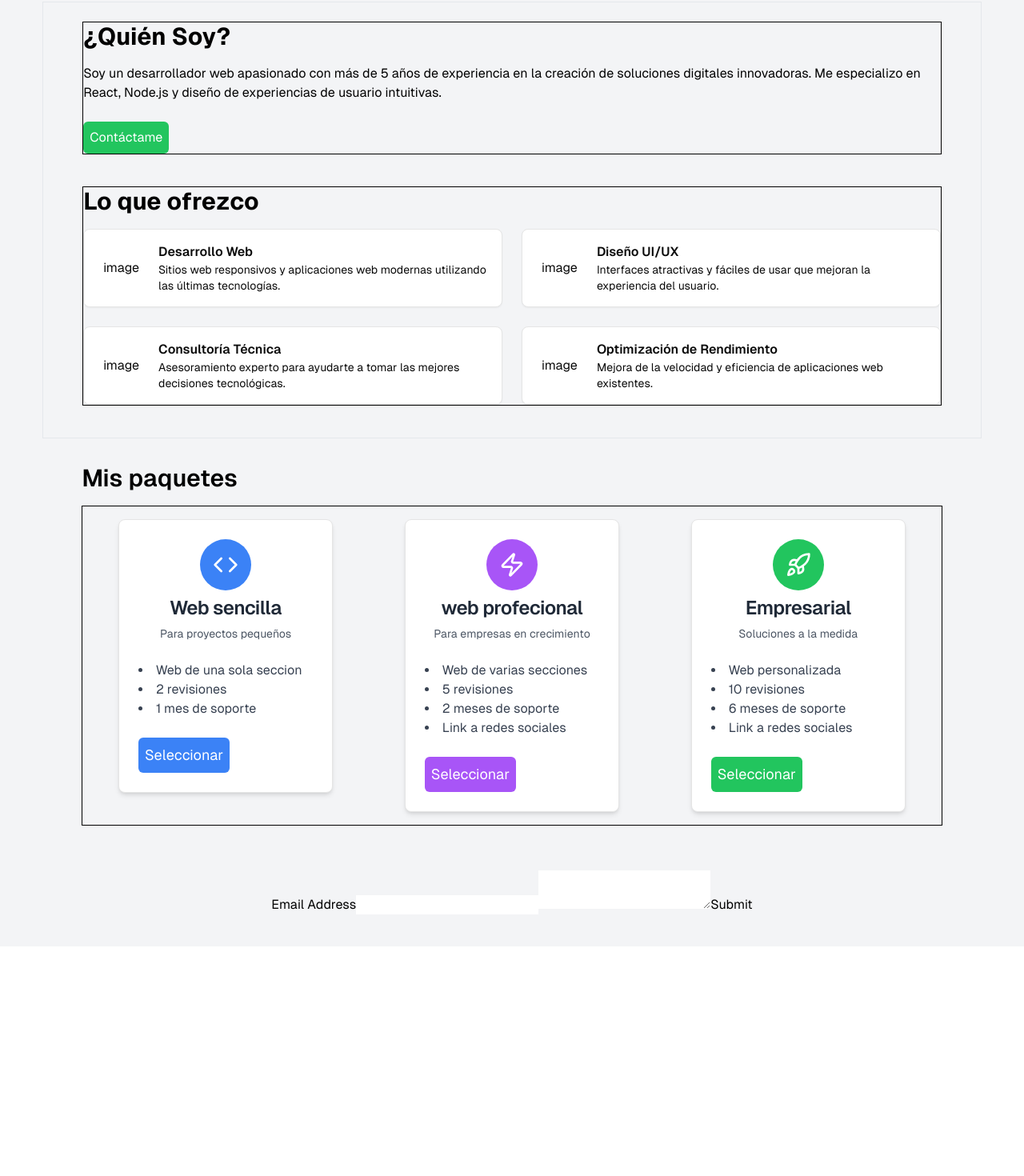
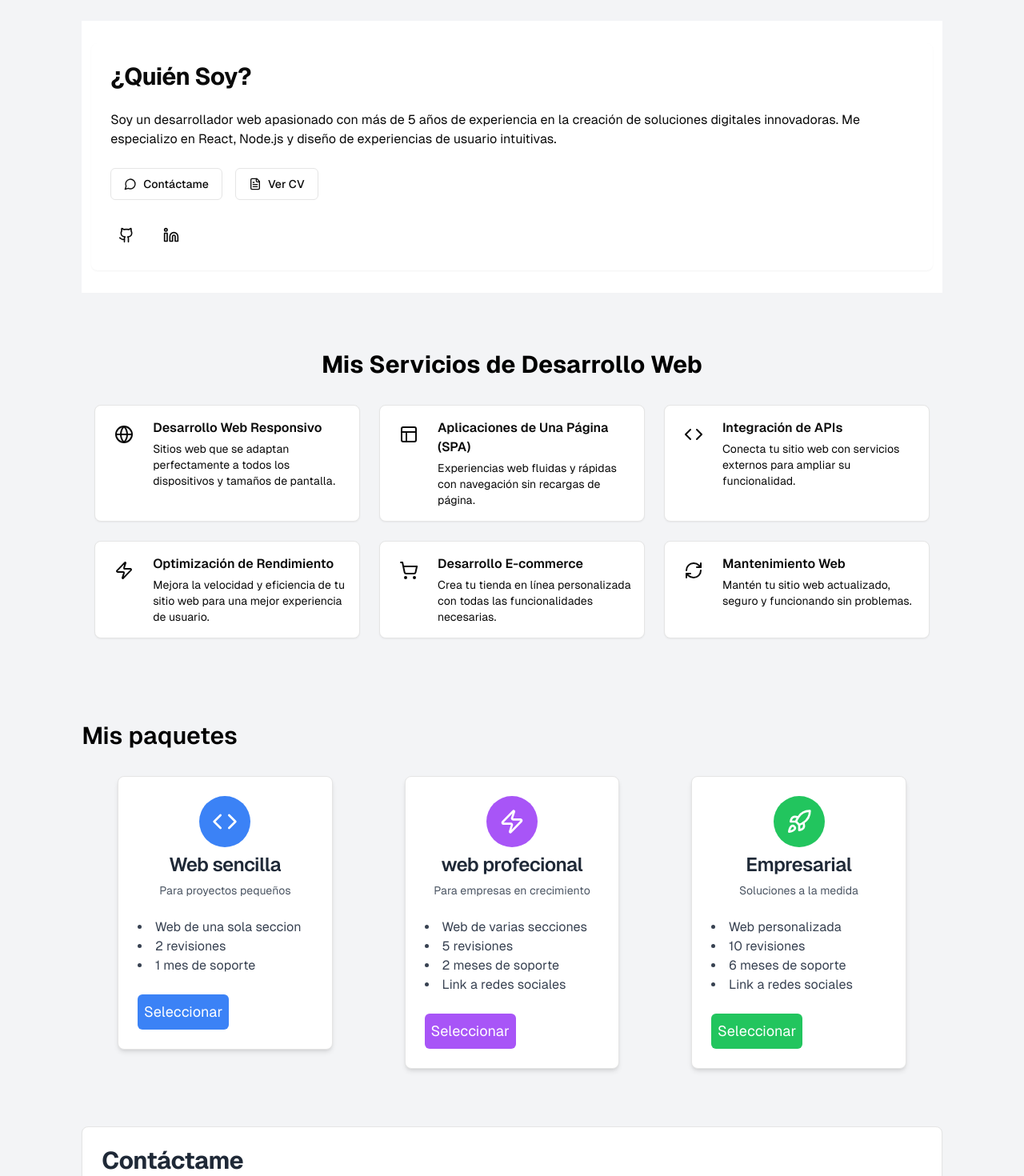
Before and after one commit to David2474/Frelance, a Next.js app: page / in a window 1280 px wide. Shown: the part 66-1536 px from the top of the page at 80% size. Before the commit the page ends 1249 px from the top, so only its background shows below. Built offline with nearby package versions, Linux system fonts and the light colour scheme.

Commit message:
add contactForm section

```diff
--- a/package.json
+++ b/package.json
@@ -12,6 +12,7 @@
     "@formspree/react": "^2.5.1",
     "@radix-ui/react-accordion": "^1.2.0",
     "@radix-ui/react-label": "^2.1.0",
+    "@radix-ui/react-slot": "^1.1.0",
     "class-variance-authority": "^0.7.0",
     "clsx": "^2.1.1",
     "lucide-react": "^0.446.0",
--- a/src/app/page.tsx
+++ b/src/app/page.tsx
@@ -10,9 +10,9 @@ export default function Home() {
     <div className="min-h-screen bg-gray-100 flex items-center flex-col font-[family-name:var(--font-geist-sans)]">
       <Nav />
 
-      <section className="border w-11/12 my-4">
+      <section className="w-11/12 my-4">
         <AboutMe />
-        <div className="my-10 border border-black w-11/12 mx-auto">
+        <div className="my-10 w-11/12 mx-auto">
           <CardContentPakage />
         </div>
       </section>
@@ -20,7 +20,7 @@ export default function Home() {
       <div className="w-11/12 py-4">
         <div className="w-11/12 mx-auto flex flex-col">
           <p className="text-3xl font-semibold mb-4">Mis paquetes</p>
-          <div className="flex flex-col border items-center lg:items-start lg:justify-around border-black flex-nowrap lg:flex-row">
+          <div className="flex flex-col items-center lg:items-start lg:justify-around flex-nowrap lg:flex-row">
             <CardPakage />
           </div>
         </div>
--- a/src/components/aboutme/AboutMe.tsx
+++ b/src/components/aboutme/AboutMe.tsx
@@ -1,29 +1,67 @@
-"use client"
+"use client";
+import { FileText, Github, Linkedin, MessageCircle } from "lucide-react";
 import React from "react";
+import { Card, CardContent, CardHeader, CardTitle } from "../ui/card";
+import { Button } from "@/components/ui/button";
 
 export default function AboutMe() {
   return (
     <>
-      <div className="w-11/12 mx-auto  my-6">
-        <div className="my-5 border-black border">
-          <h2 className="text-3xl font-bold mb-4">¿Quién Soy?</h2>
-          <p className="text-muted-foreground mb-6">
-            Soy un desarrollador web apasionado con más de 5 años de experiencia
-            en la creación de soluciones digitales innovadoras. Me especializo
-            en React, Node.js y diseño de experiencias de usuario intuitivas.
-          </p>
-          <button
-            className="bg-green-500 hover:bg-green-600 text-white p-2 rounded-md"
-            onClick={() => {
-              window.open(
-                `https://wa.me/7227111426?text=Me gustaria cotizar mi pagina web`,
-                "_blank"
-              );
-            }}
-          >
-            Contáctame
-          </button>
-        </div>
+      <div className="w-11/12 mx-auto bg-white px-3 py-1 my-6">
+        <Card className="border-none mx-auto my-6">
+          <CardHeader>
+            <CardTitle className="text-3xl font-bold">¿Quién Soy?</CardTitle>
+          </CardHeader>
+          <CardContent className="space-y-6">
+            <p className="text-muted-foreground">
+              Soy un desarrollador web apasionado con más de 5 años de
+              experiencia en la creación de soluciones digitales innovadoras. Me
+              especializo en React, Node.js y diseño de experiencias de usuario
+              intuitivas.
+            </p>
+
+            <div className="flex flex-wrap gap-4">
+              <Button variant="outline">
+                <MessageCircle className="mr-2 h-4 w-4" />
+                Contáctame
+              </Button>
+
+              <Button variant="outline" asChild>
+                <a
+                  href="/ruta-a-tu-cv.pdf"
+                  target="_blank"
+                  rel="noopener noreferrer"
+                >
+                  <FileText className="mr-2 h-4 w-4" />
+                  Ver CV
+                </a>
+              </Button>
+            </div>
+
+            <div className="flex gap-4">
+              <Button variant="ghost" size="icon" asChild>
+                <a
+                  href="https://github.com/tu-usuario"
+                  target="_blank"
+                  rel="noopener noreferrer"
+                  aria-label="GitHub"
+                >
+                  <Github className="h-5 w-5" />
+                </a>
+              </Button>
+              <Button variant="ghost" size="icon" asChild>
+                <a
+                  href="https://linkedin.com/in/tu-perfil"
+                  target="_blank"
+                  rel="noopener noreferrer"
+                  aria-label="LinkedIn"
+                >
+                  <Linkedin className="h-5 w-5" />
+                </a>
+              </Button>
+            </div>
+          </CardContent>
+        </Card>
       </div>
     </>
   );
--- a/src/components/contacto/Form.tsx
+++ b/src/components/contacto/Form.tsx
@@ -1,95 +1,54 @@
 "use client";
-// import React from "react";
-// import { useForm, ValidationError } from "@formspree/react";
-// import { Card, CardContent, CardFooter, CardHeader, CardTitle } from "../ui/card";
-// import { Textarea } from "../ui/textarea";
-// import { Label } from "@radix-ui/react-label";
-// import { Input } from "../ui/input";
-
-// function ContactForm() {
-//   const [state, handleSubmit] = useForm("https://formspree.io/f/xblrngky");
-//   if (state.succeeded) {
-//     return <p>Thanks for joining!</p>;
-//   }
-//   return (
-//     <Card className="w-9/12 ">
-//       <form onSubmit={handleSubmit}>
-//         <CardHeader>
-//           <CardTitle>
-//             <p className="text-3xl font-bold text-center text-gray-800">Contáctame</p>
-//           </CardTitle>
-//         </CardHeader>
-//         <CardContent>
-//           <Label htmlFor="name" className="">Nombre</Label>
-//           <Input id="name" placeholder="Tu Nombre" className="my-3" type="text" name="name" />
-//           <ValidationError prefix="Name" field="name" errors={state.errors} />
-
-//           <Label htmlFor="email">Correo</Label>
-//           <Input id="email" placeholder="Tu Correo" className="my-3" type="email" name="email" />
-//           <ValidationError prefix="Email" field="email" errors={state.errors} />
-
-//           <Textarea id="message" placeholder="Mensaje" className="border mt-5" name="message" />
-//           <ValidationError
-//             prefix="Message"
-//             field="message"
-//             errors={state.errors}
-//           />
-//         </CardContent>
-//         <CardFooter className="flex justify-center">
-//           <button type="submit" className="bg-blue-500 hover:bg-blue-600 rounded-md p-2  w-28 text-lg text-white" disabled={state.submitting}>
-//             Enviar
-//           </button>
-//         </CardFooter>
-//       </form>
-//     </Card>
-//   );
-// }
-
-// function App() {
-//   return (
-//     <ContactForm />
-//   );
-// }
-
-// export default App;
-
-
-import React from 'react';
-import { useForm, ValidationError } from '@formspree/react';
+import React from "react";
+import { useForm, ValidationError } from "@formspree/react";
+import { Card, CardContent, CardFooter, CardHeader, CardTitle } from "../ui/card";
+import { Textarea } from "../ui/textarea";
+import { Label } from "@radix-ui/react-label";
+import { Input } from "../ui/input";
 
 function ContactForm() {
-  const [state, handleSubmit] = useForm("https://formspree.io/f/xblrngky");
+  const [state, handleSubmit] = useForm("xblrngky");
   if (state.succeeded) {
-      return <p>Thanks for joining!</p>;
+    return (
+      <Card className="w-11/12 h-72 flex justify-center">
+        <CardContent className="flex flex-col items-center justify-center">
+          <p className="text-2xl font-bold  text-gray-800">Gracias por contactarte!</p>
+        </CardContent>
+      </Card>
+    );
   }
   return (
+    <Card className="w-11/12">
       <form onSubmit={handleSubmit}>
-      <label htmlFor="email">
-        Email Address
-      </label>
-      <input
-        id="email"
-        type="email"
-        name="email"
-      />
-      <ValidationError
-        prefix="Email"
-        field="email"
-        errors={state.errors}
-      />
-      <textarea
-        id="message"
-        name="message"
-      />
+        <CardHeader>
+          <CardTitle>
+            <p className="text-3xl font-bold  text-gray-800">Contáctame</p>
+            <p className="text-gray-800 font-normal text-base">Enviame  un mensaje y te respondere lo antes posible.</p>
+          </CardTitle>
+        </CardHeader>
+        <CardContent>
+          <Label htmlFor="name" className="">Nombre</Label>
+          <Input id="name" placeholder="Tu Nombre" className="my-3" type="text" name="name" />
+          <ValidationError prefix="Name" field="name" errors={state.errors} />
+
+          <Label htmlFor="email">Correo</Label>
+          <Input id="email" placeholder="Tu Correo" className="my-3" type="email" name="email" />
+          <ValidationError prefix="Email" field="email" errors={state.errors} />
+
+          <Textarea id="message" placeholder="Mensaje" className="border mt-5" name="message" />
           <ValidationError
             prefix="Message"
             field="message"
             errors={state.errors}
           />
-      <button type="submit" disabled={state.submitting}>
-        Submit
+        </CardContent>
+        <CardFooter className="flex justify-center">
+          <button type="submit" className="bg-blue-500 hover:bg-blue-600 rounded-md p-2  w-28 text-lg text-white" disabled={state.submitting}>
+            Enviar
           </button>
+        </CardFooter>
       </form>
+    </Card>
   );
 }
 
@@ -100,3 +59,69 @@ function App() {
 }
 
 export default App;
+
+
+// import React, { useState } from 'react';
+
+// const ContactForm = () => {
+//   const [formData, setFormData] = useState({
+//     email: '',
+//     message: ''
+//   });
+
+//   const handleChange = (e) => {
+//     setFormData({
+//       ...formData,
+//       [e.target.name]: e.target.value,
+//     });
+//   };
+
+//   const handleSubmit = async (e) => {
+//     e.preventDefault();
+
+//     // Enviar el formulario a Formspree
+//     const response = await fetch('https://formspree.io/f/xblrngky', {
+//       method: 'POST',
+//       headers: {
+//         'Content-Type': 'application/json',
+//       },
+//       body: JSON.stringify({
+//         email: formData.email,
+//         message: formData.message,
+//       }),
+//     });
+
+//     if (response.ok) {
+//       alert('Mensaje enviado');
+//     } else {
+//       alert('Hubo un error al enviar el mensaje');
+//     }
+//   };
+
+//   return (
+//     <form onSubmit={handleSubmit}>
+//       <label htmlFor="email">Email:</label>
+//       <input
+//         type="email"
+//         name="email"
+//         id="email"
+//         value={formData.email}
+//         onChange={handleChange}
+//         required
+//       />
+
+//       <label htmlFor="message">Mensaje:</label>
+//       <textarea
+//         name="message"
+//         id="message"
+//         value={formData.message}
+//         onChange={handleChange}
+//         required
+//       />
+
+//       <button type="submit">Enviar</button>
+//     </form>
+//   );
+// };
+
+// export default ContactForm;
--- a/src/components/servicios/CardContent.tsx
+++ b/src/components/servicios/CardContent.tsx
@@ -4,28 +4,8 @@ import ServiceCard from "./ServiceCard";
 export default function CardContentPakage() {
   return (
     <>
-      <h2 className="text-3xl font-bold mb-4">Lo que ofrezco</h2>
-      <div className="grid grid-cols-1 sm:grid-cols-2 gap-6">
-        <ServiceCard
-          icon={"image"}
-          title="Desarrollo Web"
-          description="Sitios web responsivos y aplicaciones web modernas utilizando las últimas tecnologías."
-        />
-        <ServiceCard
-          icon={"image"}
-          title="Diseño UI/UX"
-          description="Interfaces atractivas y fáciles de usar que mejoran la experiencia del usuario."
-        />
-        <ServiceCard
-          icon={"image"}
-          title="Consultoría Técnica"
-          description="Asesoramiento experto para ayudarte a tomar las mejores decisiones tecnológicas."
-        />
-        <ServiceCard
-          icon={"image"}
-          title="Optimización de Rendimiento"
-          description="Mejora de la velocidad y eficiencia de aplicaciones web existentes."
-        />
+      <div className="flex flex-nowrap">
+        <ServiceCard/>
       </div>
     </>
   );
--- a/src/components/servicios/ServiceCard.tsx
+++ b/src/components/servicios/ServiceCard.tsx
@@ -1,22 +1,24 @@
 import { Card, CardContent } from "@/components/ui/card"
+import { Code, Globe, Layout, RefreshCw, ShoppingCart, Zap } from "lucide-react"
 
 
-interface Resource{
-    icon: string
+interface ServiceCardProps{
+    icon: React.ReactNode
     title: string
     description: string
 }
 
-export default function ServiceCard({icon, title, description}: Resource) {
+
+function ServiceCard({ icon, title, description }: ServiceCardProps) {
   return (
-    <Card className="">
+    <Card className="h-full">
       <CardContent className="p-4">
-        <div className="flex items-center space-x-4">
-          <div className="bg-primary/10 p-2 rounded-full">
-                {icon}
+        <div className="flex items-start space-x-4">
+          <div className="bg-primary/10 flex justify-center items-center p-2 rounded-full ">
+            {icon}
           </div>
           <div>
-            <h3 className="font-semibold">{title}</h3>
+            <h3 className="font-semibold mb-1">{title}</h3>
             <p className="text-sm text-muted-foreground">{description}</p>
           </div>
         </div>
@@ -24,3 +26,77 @@ export default function ServiceCard({icon, title, description}: Resource) {
     </Card>
   )
 }
+
+export default function ServiciosDesarrollador() {
+  const servicios = [
+    {
+      icon: <Globe className="h-6 w-6 text-primary" />,
+      title: "Desarrollo Web Responsivo",
+      description: "Sitios web que se adaptan perfectamente a todos los dispositivos y tamaños de pantalla."
+    },
+    {
+      icon: <Layout className="h-6 w-6 text-primary" />,
+      title: "Aplicaciones de Una Página (SPA)",
+      description: "Experiencias web fluidas y rápidas con navegación sin recargas de página."
+    },
+    {
+      icon: <Code className="h-6 w-6 text-primary" />,
+      title: "Integración de APIs",
+      description: "Conecta tu sitio web con servicios externos para ampliar su funcionalidad."
+    },
+    {
+      icon: <Zap className="h-6 w-6 text-primary" />,
+      title: "Optimización de Rendimiento",
+      description: "Mejora la velocidad y eficiencia de tu sitio web para una mejor experiencia de usuario."
+    },
+    {
+      icon: <ShoppingCart className="h-6 w-6 text-primary" />,
+      title: "Desarrollo E-commerce",
+      description: "Crea tu tienda en línea personalizada con todas las funcionalidades necesarias."
+    },
+    {
+      icon: <RefreshCw className="h-6 w-6 text-primary" />,
+      title: "Mantenimiento Web",
+      description: "Mantén tu sitio web actualizado, seguro y funcionando sin problemas."
+    }
+  ]
+
+  return (
+    <div className="container mx-auto px-4 py-8">
+      <h1 className="text-3xl font-bold text-center mb-8">Mis Servicios de Desarrollo Web</h1>
+      <div className="grid grid-cols-1 md:grid-cols-2 lg:grid-cols-3 gap-6">
+        {servicios.map((servicio, index) => (
+          <ServiceCard
+            key={index}
+            icon={servicio.icon}
+            title={servicio.title}
+            description={servicio.description}
+          />
+        ))}
+      </div>
+    </div>
+  )}
+
+
+
+
+
+
+
+// export default function ServiceCard({icon, title, description}: Resource) {
+//   return (
+//     <Card className="">
+//       <CardContent className="p-4">
+//         <div className="flex items-center space-x-4">
+//           <div className="bg-primary/10 p-2 rounded-full">
+//                 {icon}
+//           </div>
+//           <div>
+//             <h3 className="font-semibold">{title}</h3>
+//             <p className="text-sm text-muted-foreground">{description}</p>
+//           </div>
+//         </div>
+//       </CardContent>
+//     </Card>
+//   )
+// }
--- /dev/null
+++ b/src/components/ui/button.tsx
@@ -0,0 +1,56 @@
+import * as React from "react"
+import { Slot } from "@radix-ui/react-slot"
+import { cva, type VariantProps } from "class-variance-authority"
+
+import { cn } from "@/lib/utils"
+
+const buttonVariants = cva(
+  "inline-flex items-center justify-center whitespace-nowrap rounded-md text-sm font-medium ring-offset-white transition-colors focus-visible:outline-none focus-visible:ring-2 focus-visible:ring-neutral-950 focus-visible:ring-offset-2 disabled:pointer-events-none disabled:opacity-50 dark:ring-offset-neutral-950 dark:focus-visible:ring-neutral-300",
+  {
+    variants: {
+      variant: {
+        default: "bg-neutral-900 text-neutral-50 hover:bg-neutral-900/90 dark:bg-neutral-50 dark:text-neutral-900 dark:hover:bg-neutral-50/90",
+        destructive:
+          "bg-red-500 text-neutral-50 hover:bg-red-500/90 dark:bg-red-900 dark:text-neutral-50 dark:hover:bg-red-900/90",
+        outline:
+          "border border-neutral-200 bg-white hover:bg-neutral-100 hover:text-neutral-900 dark:border-neutral-800 dark:bg-neutral-950 dark:hover:bg-neutral-800 dark:hover:text-neutral-50",
+        secondary:
+          "bg-neutral-100 text-neutral-900 hover:bg-neutral-100/80 dark:bg-neutral-800 dark:text-neutral-50 dark:hover:bg-neutral-800/80",
+        ghost: "hover:bg-neutral-100 hover:text-neutral-900 dark:hover:bg-neutral-800 dark:hover:text-neutral-50",
+        link: "text-neutral-900 underline-offset-4 hover:underline dark:text-neutral-50",
+      },
+      size: {
+        default: "h-10 px-4 py-2",
+        sm: "h-9 rounded-md px-3",
+        lg: "h-11 rounded-md px-8",
+        icon: "h-10 w-10",
+      },
+    },
+    defaultVariants: {
+      variant: "default",
+      size: "default",
+    },
+  }
+)
+
+export interface ButtonProps
+  extends React.ButtonHTMLAttributes<HTMLButtonElement>,
+    VariantProps<typeof buttonVariants> {
+  asChild?: boolean
+}
+
+const Button = React.forwardRef<HTMLButtonElement, ButtonProps>(
+  ({ className, variant, size, asChild = false, ...props }, ref) => {
+    const Comp = asChild ? Slot : "button"
+    return (
+      <Comp
+        className={cn(buttonVariants({ variant, size, className }))}
+        ref={ref}
+        {...props}
+      />
+    )
+  }
+)
+Button.displayName = "Button"
+
+export { Button, buttonVariants }
```
Also changed, not shown: src/components/navegation/Nav.tsx (+6 -6 lines), 1 other file (tests, documents, lock files or other folders). Lines whose indentation alone changed are shown as unchanged.
